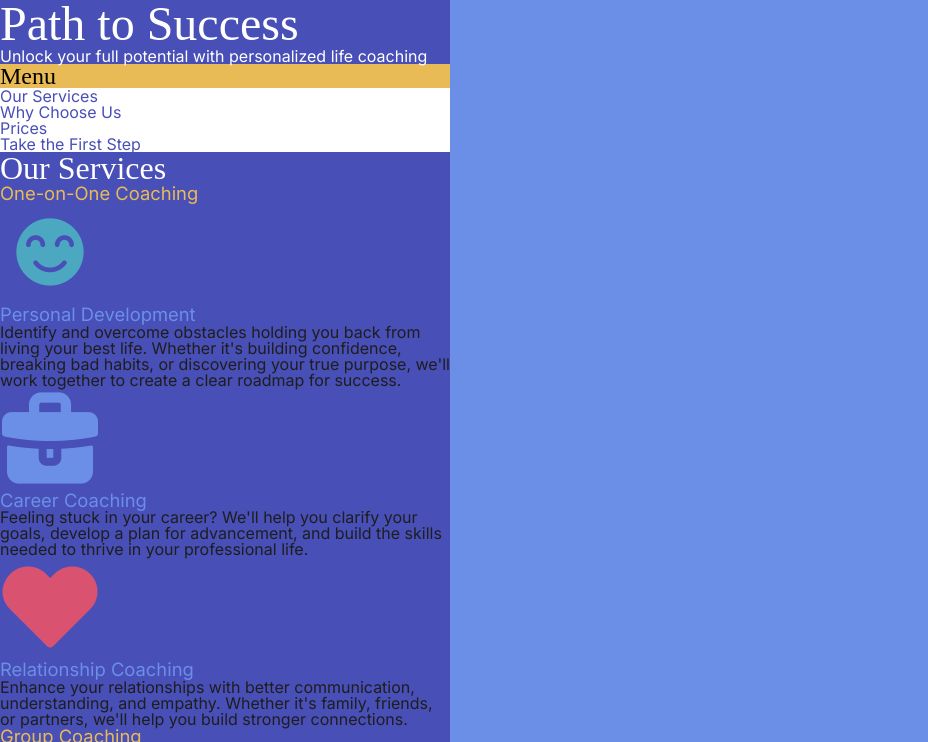
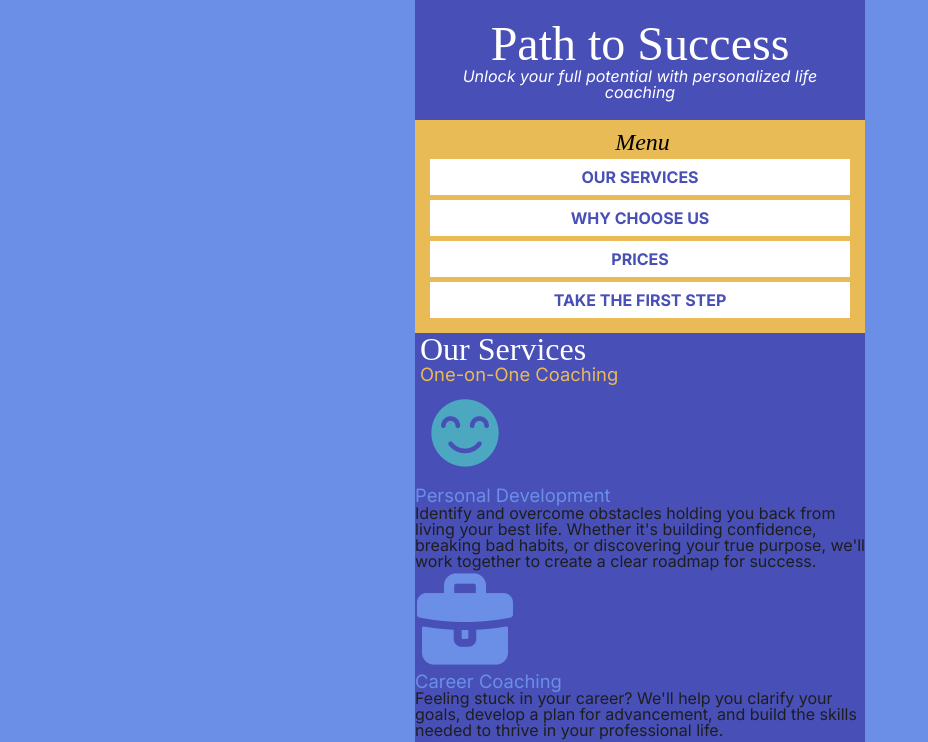
Before and after one commit to M7j33B0Z/path-to-success, a plain HTML site: page index.html in a window 1280 px wide. Shown: the top 742 px of the page, without its empty margins (0-928 px from the left). Drawn offline with Linux system fonts and the light colour scheme; a web font is replaced by a local one.

Commit message:
padding and expanded font styles

```diff
--- a/styles.css
+++ b/styles.css
@@ -72,34 +72,45 @@ table {
         font-family: 'Kavoon';
         font-size: 3em;
         color: var(--White);
+        text-align: center;
     }
 
     h2 {
         font-family: 'Kavoon';
         font-size: 2em;
+        padding-left: 5px;
     }
 
     nav h2 {
         font-family: 'Kavoon';
         font-size: 1.5em;
+        text-align: center;
+        font-style: italic;
     }
 
     nav li {
         font-family: 'Inter';
         font-size: 1em;
         color: var(--Purple);
+        text-transform: uppercase;
+        font-weight: bold;
 
         background-color: var(--White);
+        text-align: center;
+        margin: 5px;
+        padding: 10px;
     }
 
     h3 {
         font-family: 'Inter';
         font-size: 1.15em;
+        padding-left: 5px;
     }
 
     h4 {
         font-family: 'Inter';
         font-size: 1.15em;
+
 
     }
 
@@ -111,19 +122,24 @@ table {
     body {
         background-color: var(--Lavender);
         max-width: 450px;
+        margin: 0 auto;
 
     }
 
     header {
         background-color: var(--Purple);
+        padding: 20px;
     }
 
     header p {
         color: var(--White);
+        text-align: center;
+        font-style: italic;
     }
 
     nav {
         background-color: var(--Yellow);
+        padding: 10px;
     }
 
     #services {
```
